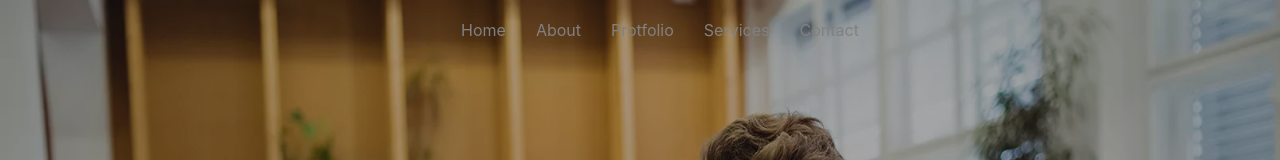
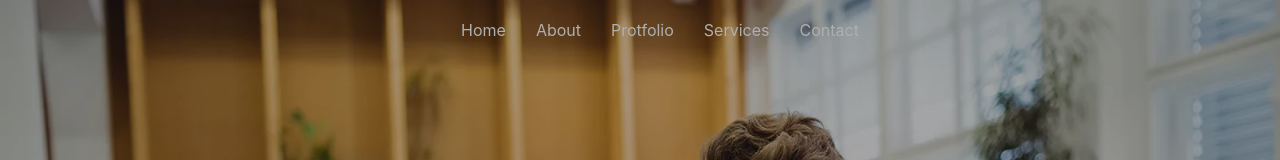
Before and after one commit to TheDa21crj/Portfolio, a React (Create React App) app: page / in a window 1280 px wide. Shown: the top 160 px of the page. Built offline with nearby package versions, Linux system fonts and the light colour scheme.

Commit message:
nav li color changed

```diff
--- a/src/Components/CSS/Nav.module.css
+++ b/src/Components/CSS/Nav.module.css
@@ -24,7 +24,7 @@
 .linkNav {
     padding: 10px 15px;
     text-decoration: none;
-    color: grey;
+    color: rgb(175, 175, 175);
     transition: all 0.3s;
     cursor: pointer;
 }
```
